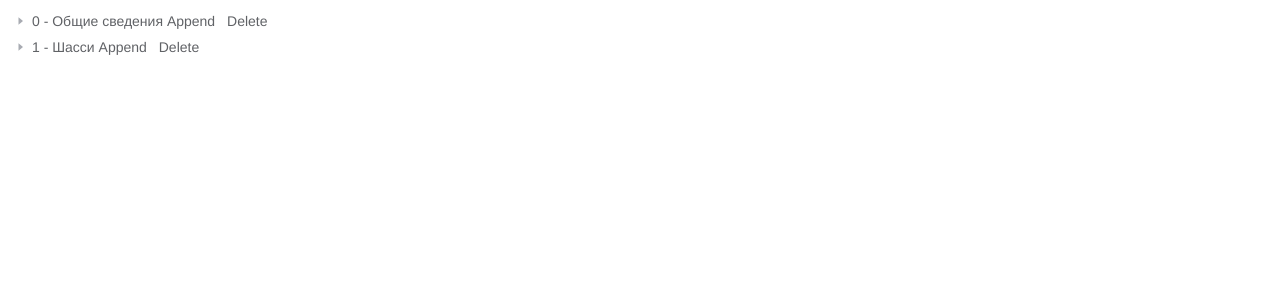
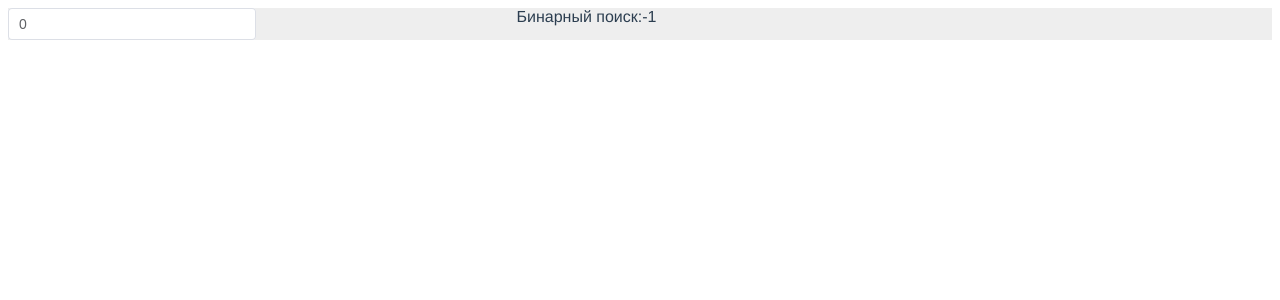
Before and after one commit to sowlru/vue-test, a Vue app: page / in a window 1280 px wide. Shown: the top 300 px of the page. Built offline with nearby package versions, Linux system fonts and the light colour scheme; what @ckeditor/ckeditor5-vue would draw is missing.

Commit message:
Add searchBinary in Algorithm

```diff
--- a/src/App.vue
+++ b/src/App.vue
@@ -1,11 +1,15 @@
 <template>
   <div class="container">
+    <div class="ALGORITHM">
+      <search-binary />
+      <!-- <tree-stack /> -->
+    </div>
+
     <!-- CHILD-PARENT -->
     <!-- <input-parent name="alex" /> -->
     <!-- <modal-parent :name="bob" /> -->
 
     <!-- COMPONENTS -->
-    <!-- <algorithm-test /> -->
     <!-- <charts-test v-model="data4chart" /> -->
     <!-- <flexbox-test /> -->
     <!-- <promise-test /> -->
@@ -14,7 +18,7 @@
     <!-- ELEMENT-PLUS -->
     <!-- <dialog-child /> -->
     <!-- <table-test /> -->
-    <tree-test />
+    <!-- <tree-test /> -->
 
     <div class="GRAPHICS">
       <!-- <canvas-test /> -->
@@ -35,11 +39,13 @@
 
 <script>
 /* eslint-disable */
+// ALGORITHMS
+import searchBinary from '@/algorithms/searchBinary'
+import treeStack from '@/algorithms/treeStack'
 // CHILD-PARENT
 import inputParent from '@/childParent/inputParent'
 import modalParent from '@/childParent/modalParent'
 // COMPONENTS
-import algorithmTest from '@/components/algorithmTest'
 import chartsTest from '@/components/chartsTest.vue'
 import flexboxTest from '@/components/flexboxTest.vue'
 import promiseTest from '@/components/promiseTest.vue'
@@ -49,25 +55,28 @@ import dialogChild from '@/elementPlus/dialogChild'
 import tableTest from '@/elementPlus/tableTest'
 import treeTest from '@/elementPlus/treeTest'
 // GRAPHICS
-// import canvasTest from '@/graphics/canvasTest.vue'
+import canvasTest from '@/graphics/canvasTest.vue'
 import ckEditorCDN from '@/graphics/ckEditorCDN.vue'
 import ckEditorCustom from '@/graphics/ckEditorCustom.vue'
 import ckEditorNPM from '@/graphics/ckEditorNPM.vue'
-// import fabricTest from '@/graphics/fabricTest.vue'
-// import svgTest from '@/graphics/svgTest.vue'
-// import toastEditor from '@/graphics/toastEditor.vue'
+import fabricTest from '@/graphics/fabricTest.vue'
+import svgTest from '@/graphics/svgTest.vue'
+import toastEditor from '@/graphics/toastEditor.vue'
 
 import i18nTest from '@/i18n/i18nTest.vue'
 import jestTest from '@/jest/jestTest.vue'
 import layoutTest from '@/layouts/layoutTest.vue'
 import storeTest from '@/store/storeTest.vue'
+import TreeStack from './algorithms/treeStack.vue'
 
 export default {
   components: {
+    searchBinary,
+    treeStack,
+
     inputParent,
     modalParent,
 
-    algorithmTest,
     chartsTest,
     flexboxTest,
     promiseTest,
@@ -77,18 +86,19 @@ export default {
     tableTest,
     treeTest,
 
-    // canvasTest,
+    canvasTest,
     ckEditorCDN,
     ckEditorCustom,
     ckEditorNPM,
-    // fabricTest,
-    // svgTest,
-    // toastEditor,
+    fabricTest,
+    svgTest,
+    toastEditor,
 
     i18nTest,
     jestTest,
     layoutTest,
-    storeTest
+    storeTest,
+    TreeStack
   },
   data() {
     return {
--- /dev/null
+++ b/src/algorithms/searchBinary.vue
@@ -0,0 +1,48 @@
+<template>
+  <!-- <h2>Бинарный поиск:{{ searchVal(7) }}</h2> -->
+  <div class="operationSelect">
+    <el-row :gutter="20" style="margin-bottom: 10px">
+      <el-col :span="5">
+        <el-input
+          v-model="findNumber"
+          placeholder="Введите название"
+          @change="searchList"
+        />
+      </el-col>
+      <el-col :span="12" :offset="0">
+        Бинарный поиск:{{ searchVal(findNumber) }}
+      </el-col>
+    </el-row>
+  </div>
+</template>
+<script>
+/* eslint-disable */
+export default {
+  data() {
+    return {
+      ar: [1, 7, 12, 28, 30, 41, 57, 82, 87, 99],
+      findNumber: 0
+    }
+  },
+
+  methods: {
+    searchVal(num) {
+      let begin = 0
+      let end = this.ar.length - 1
+      while (begin <= end) {
+        console.log('1 ar', this.ar)
+        let mid = Math.floor((begin + end) / 2)
+        console.log('2 mid: ', mid)
+        if (this.ar[mid] == num) {
+          return mid
+        } else if (num < this.ar[mid]) {
+          end = mid - 1
+        } else {
+          begin = mid + 1
+        }
+      }
+      return -1
+    }
+  }
+}
+</script>
```
Also changed, not shown: src/algorithms/treeStack.vue (renamed from src/components/algorithmTest.vue), 1 other file (tests, documents, lock files or other folders).
